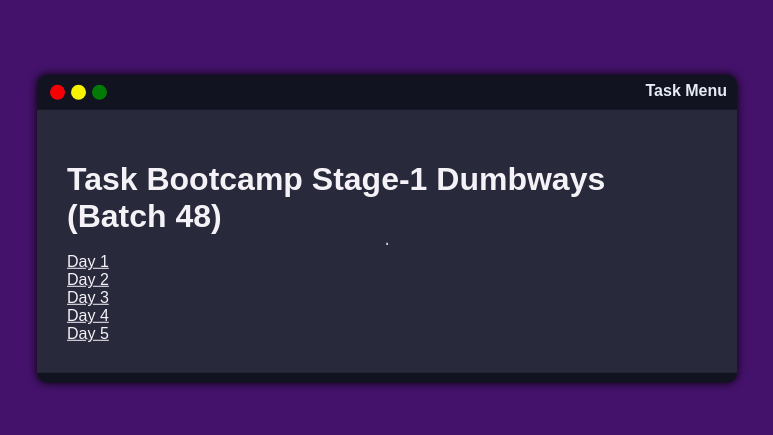
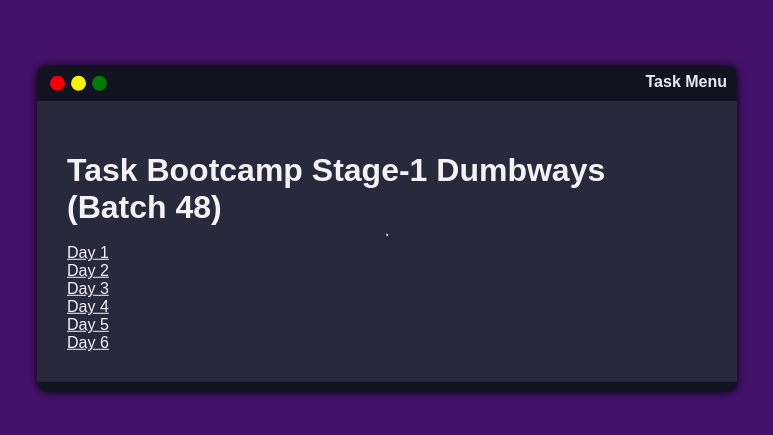
Before and after one commit to zulfiansyah404/B46S1, a plain HTML site: page index.html in a window 1280 px wide. Shown: the part 171-606 px from the top of the page, without its empty margins (253-1026 px from the left). Drawn offline with Linux system fonts and the light colour scheme; a web font is replaced by a local one.

Commit message:
add day_6

```diff
--- a/index.html
+++ b/index.html
@@ -31,6 +31,7 @@
                     <a href="day_3/index.html">Day 3</a>
                     <a href="day_4/index.html">Day 4</a>
                     <a href="day_5/index.html">Day 5</a>
+                    <a href="day_6/index.html">Day 6</a>
                 </div>
             </div>
 
```
